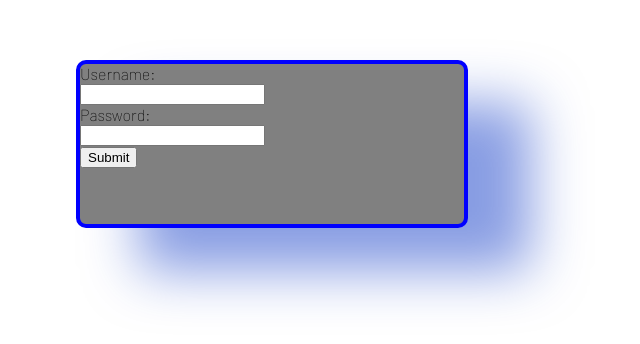
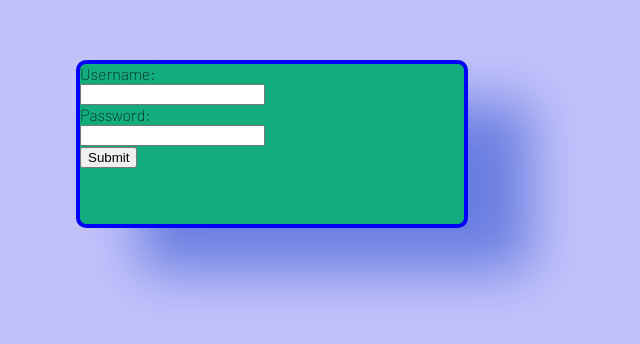
Before and after one commit to melanierabas/login-ui, a plain HTML site: page index.html in a window 1280 px wide. Shown: the part 256-600 px from the top of the page, without its empty margins (368-1008 px from the left). Drawn offline with Linux system fonts and the light colour scheme.

Commit message:
commit login UI

```diff
--- a/styles.css
+++ b/styles.css
@@ -8,7 +8,7 @@ html,body{
     align-items : center;
     width: 100vw;
     height : 100vh;
-    background: linear-gradient(top,  #ffffff 0%, #00d912 56%);
+    background-color: rgb(194, 194, 251);
 
 
 }
@@ -18,7 +18,7 @@ html,body{
    border-color: blue;
    border-radius: 10px;
    box-shadow: 63px 43px 53px rgba(18, 60, 199, 0.5)  ;
-   background-color: grey;
+   background-color: rgb(19, 172, 124);
    min-width: 30%;
    min-height: 20%;
    display:flex;
```
